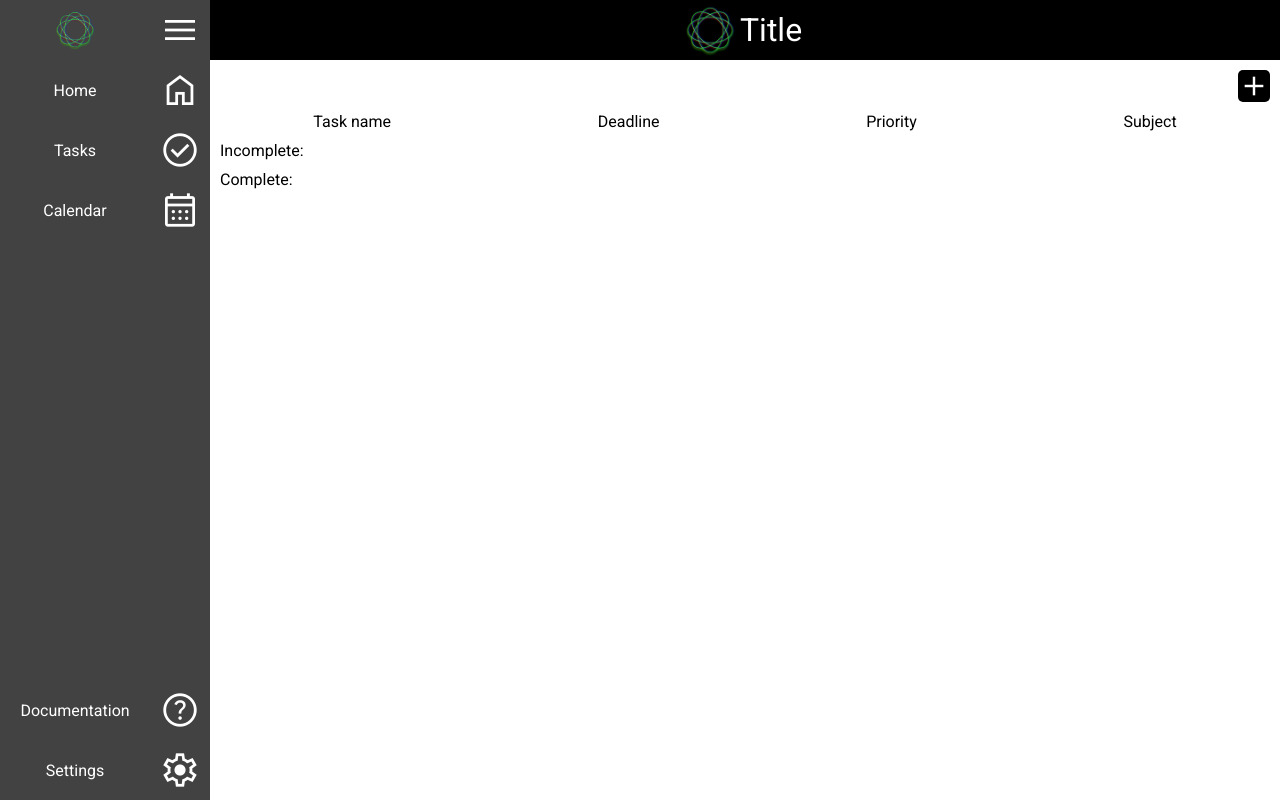
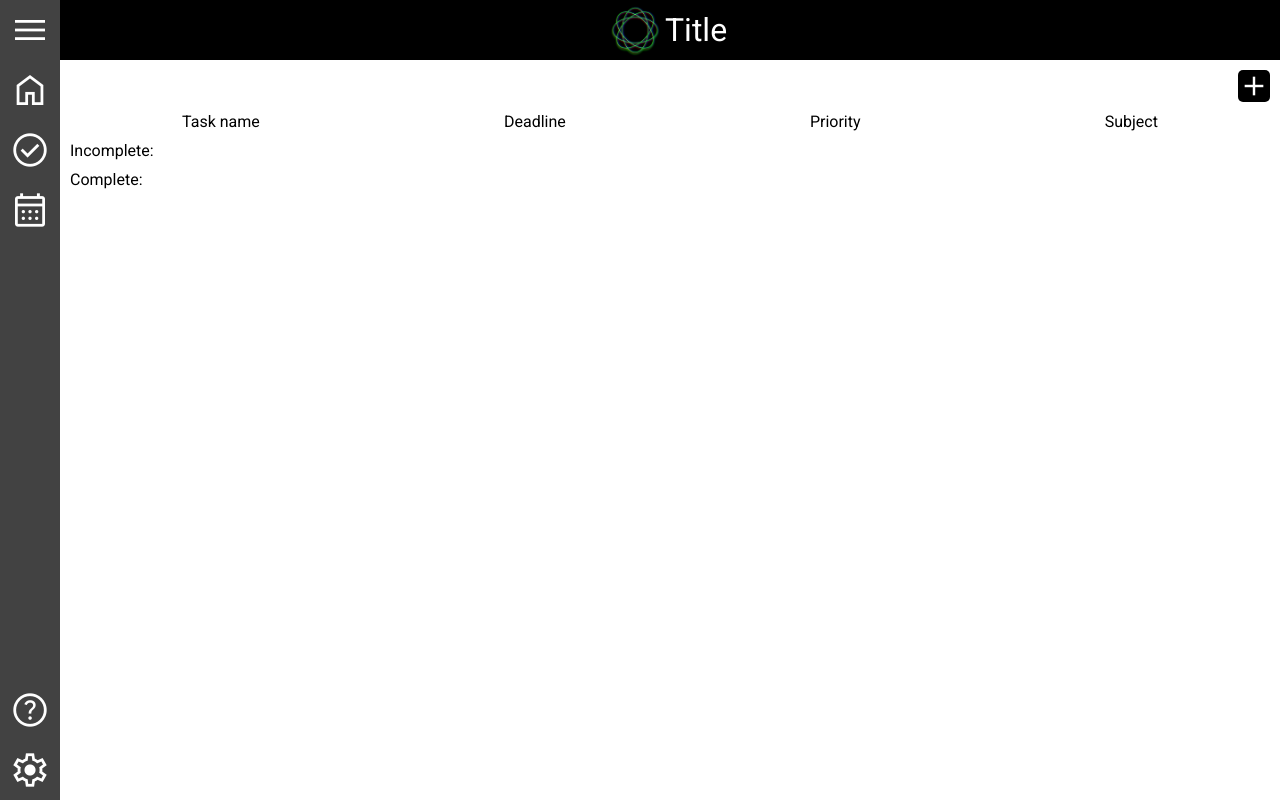
Before and after one commit to Youahm48/Web-Application, a React (Vite) app: page / in a window 1280 px wide. Built offline with nearby package versions, Linux system fonts and the light colour scheme.

Commit message:
Made button icon change on open/close (also made a little fix)

```diff
--- a/src/components/Sidebar.jsx
+++ b/src/components/Sidebar.jsx
@@ -6,11 +6,13 @@ export default function Sidebar() {
 
   function toggleSidebar() {
     if(isOpen == false) {
-      document.getElementById("sidebar-internal").style.display = "none"
+      document.getElementById("sidebar-internal").style.display = "flex"
+      document.getElementById("sidebar-toggle").innerHTML = "close"
       return isOpen = true
     }
     else {
-      document.getElementById("sidebar-internal").style.display = "flex"
+      document.getElementById("sidebar-internal").style.display = "none"
+      document.getElementById("sidebar-toggle").innerHTML = "menu"
       return isOpen = false
     }
   }
--- a/src/stylesheets/components/Sidebar.css
+++ b/src/stylesheets/components/Sidebar.css
@@ -4,7 +4,7 @@
 }
 
 #sidebar-internal {
-  display: flex;
+  display: none;
   flex-direction: column;
   height: 100vh;
   width: 150px;
```
